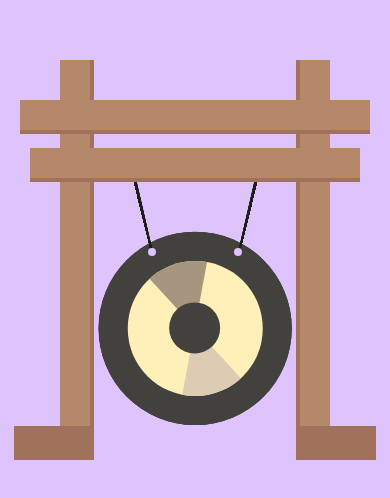
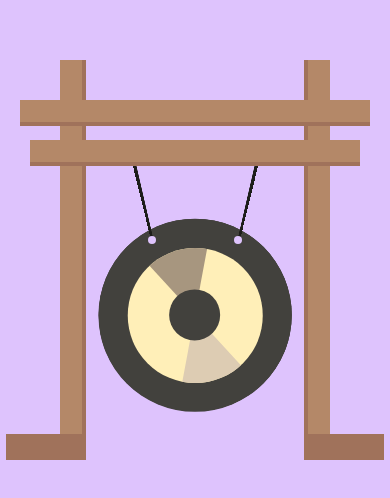
Before and after one commit to DariaKliukhina/gong, a Vue app: page / in a window 390 px wide. Shown: the part 162-660 px from the top of the page. Built offline with nearby package versions, Linux system fonts and the light colour scheme.

Commit message:
fix mobile version

```diff
--- a/src/App.vue
+++ b/src/App.vue
@@ -1,9 +1,12 @@
 <template>
-  <div :class="`${isReady && 'ready'} root`" :style="`padding: ${offset}px 0`">
+  <div
+    :class="`${(isReady || !isDesktop) && 'ready'} root`"
+    :style="`padding: ${offset}px 0`"
+  >
     <div class="wrapper">
       <div class="backdrop" @click="deactivate"></div>
       <div class="main-container">
-        <Legs :offset="offset" />
+        <Legs :offset="offset" :isDesktop="isDesktop" />
       </div>
     </div>
   </div>
@@ -33,6 +36,9 @@ export default {
     window.removeEventListener("resize", this.resize, false);
   },
   computed: {
+    isDesktop() {
+      return this.$store.getters.isDesktopMq;
+    },
     isReady() {
       return this.$store.state.isReady;
     },
@@ -80,9 +86,11 @@ export default {
   }
 }
 .ready {
-  cursor: none;
-  * {
+  @media #{$min-width-desktop} {
     cursor: none;
+    * {
+      cursor: none;
+    }
   }
 }
 
--- a/src/assets/variables.scss
+++ b/src/assets/variables.scss
@@ -1,6 +1,7 @@
 $main-bg: #dec3fd;
 $main-bg-second: #d1aef8;
-$leg-width: 34px;
+$leg-width: 26px;
+$leg-width-tablet: 34px;
 $leg-width-desktop: 38px;
 $gong-color: #ffefb8;
 $rope-color: #1d1d1a;
--- a/src/components/Circle/Circle.vue
+++ b/src/components/Circle/Circle.vue
@@ -73,7 +73,9 @@ export default {
 
 .ready {
   .circle__main {
-    cursor: none;
+    @media #{$min-width-desktop} {
+      cursor: none;
+    }
   }
 }
 
--- a/src/components/Gong/Gong.vue
+++ b/src/components/Gong/Gong.vue
@@ -2,7 +2,7 @@
   <div :class="`gong-body ${isActive && 'active'}`">
     <div
       :class="`gong-body__main ${
-        isAnimationReady ? 'animate' : 'animate-small'
+        isAnimationReady || !isDesktop ? 'animate' : 'animate-small'
       }`"
     >
       <span class="gong-body__ropes-container animate-ropes">
--- a/src/components/Legs/Legs.vue
+++ b/src/components/Legs/Legs.vue
@@ -26,6 +26,7 @@ export default {
   components: { Stick, Gong },
   props: {
     offset: Number,
+    isDesktop: Boolean,
   },
   data() {
     return {
@@ -49,9 +50,6 @@ export default {
     window.removeEventListener("resize", this.resize, false);
   },
   computed: {
-    isDesktop() {
-      return this.$store.getters.isDesktopMq;
-    },
     rightOffset() {
       return this.bodyPosition.right - this.gongRight;
     },
@@ -77,10 +75,10 @@ export default {
 
 <style lang="scss" scoped>
 .gong {
-  max-height: 800px;
+  max-height: 85%;
   min-height: 400px;
   width: 100%;
-  max-width: 700px;
+  max-width: 650px;
   aspect-ratio: 1/1;
   position: relative;
   display: flex;
@@ -97,6 +95,9 @@ export default {
     top: 0;
     left: 40px;
 
+    @media #{$min-width-tablet} {
+      width: $leg-width-tablet;
+    }
     @media #{$min-width-desktop} {
       width: $leg-width-desktop;
     }
```
